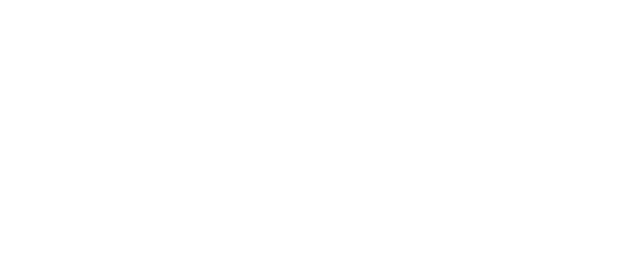
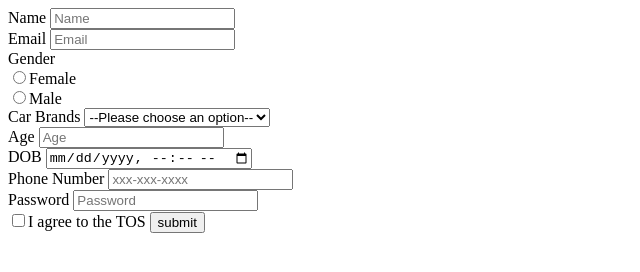
Before and after one commit to acciojob/signup-form-car-RadhikaBitla, a website: page main.html in a window 1280 px wide. Shown: the whole page, without its empty margins (0-640 px from the left). Drawn offline with Linux system fonts and the light colour scheme.

Commit message:
created a submission

```diff
--- a/main.html
+++ b/main.html
@@ -7,9 +7,48 @@
 </head>
 
 <body>
-	<!-- the entire body must be written by student -->
-    <script type="text/javascript" src="./script.js">
-</script>
+	<div>
+		<form method="post">
+			<label for="name" >Name</lable>
+			<input type="text" id="name" placeholder="Name" required><br>
+
+
+			<label for="email">Email</lable>
+			<input type="email" id="email" placeholder="Email" required><br>
+
+			<label for="gender">Gender</lable><br>
+			<input type="radio" id="gender_f" name="gender" required>Female<br>
+			<input type="radio" id="gender_m" name="gender" required>Male<br>
+
+			<label for="Cars_Brands">Car Brands</label>
+				<select id="cars"  required>
+					<option>--Please choose an option--</option>
+					<option >BMW</option>
+					<option>Audi</option>
+					<option>Mercedez</option>
+				</select>
+			</label><br>
+
+
+			<label for="age">Age</lable>
+			<input type="number" id="age" placeholder="Age" required><br>
+
+			<label for="dob">DOB</lable>
+			<input type="datetime-local" id="dob" required><br>
+
+			<label for="phone_number">Phone Number</label>
+			<input type="text" id="tel" placeholder="xxx-xxx-xxxx"><br>
+
+			<label for="password">Password</label>
+			<input type="password" id="password" placeholder="Password" required><br>
+
+			<input type="checkbox" id="tos" required>I agree to the TOS
+
+			<button type="submit">submit</button>
+
+
+		</form>
+	</div>
 
 </body>
 
```
